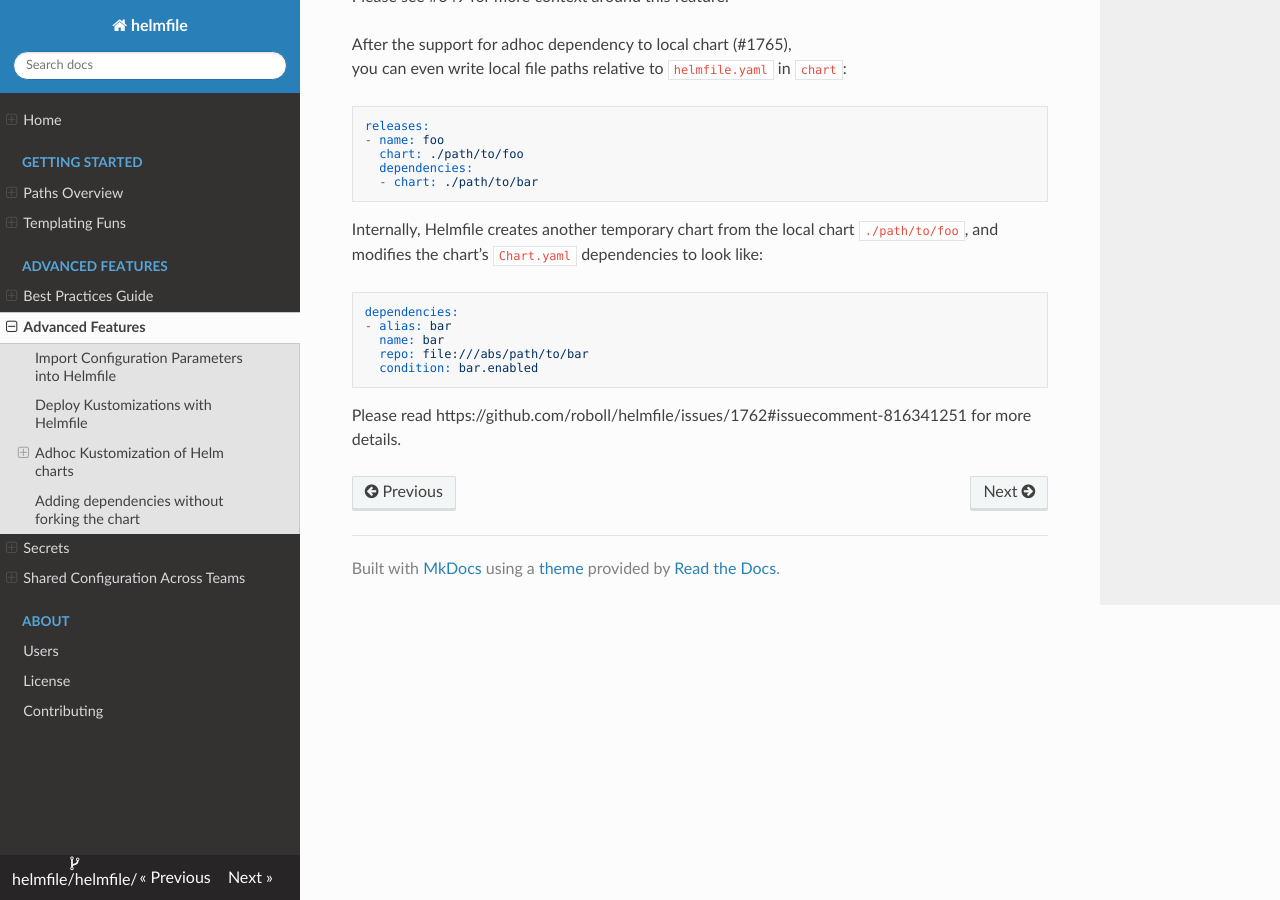
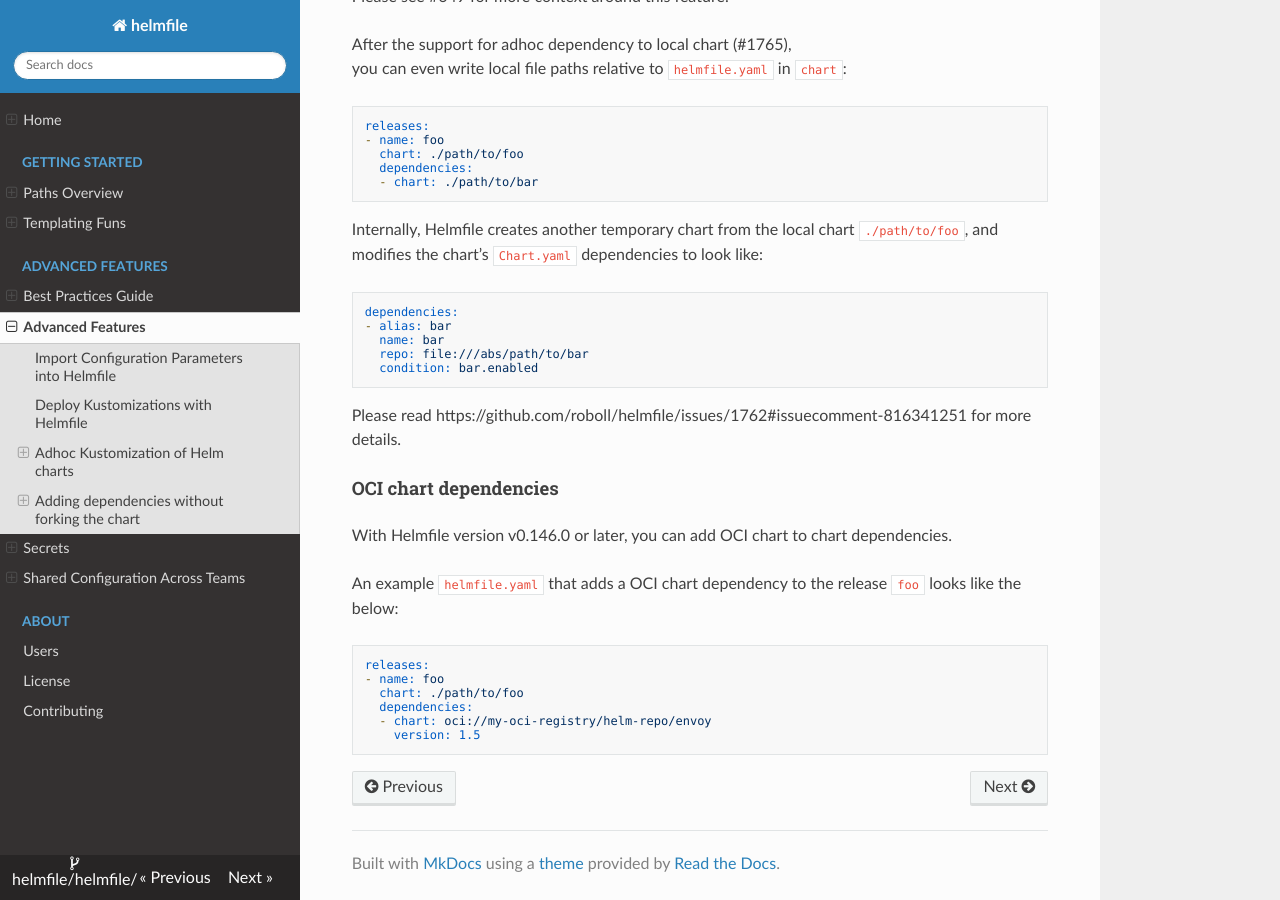
Before and after one commit to alex-tw-lam/helmfile, an MkDocs documentation site: the page built from docs/advanced-features.md, in a window 1280 px wide and 900 px high, scrolled down 5506 px. Built offline with MkDocs 1.6.1, drawn with Linux system fonts in a browser that asks for light colours; nearby versions of some CDN libraries.

Commit message:
feat: bump chartify to v0.10.0 to support OCI registry for adhoc dependencies
Signed-off-by: Tsubasa Nagasawa <toversus2357@gmail.com>

This adds OCI registry support for adhoc dependencies.
The users can now add their OCI hosted charts as dependencies to helm releases:

* Bump chartify version to v0.10.0
* Add an example helmfile to advanced usage section

````diff
--- a/docs/advanced-features.md
+++ b/docs/advanced-features.md
@@ -297,3 +297,18 @@ dependencies:
 ```
 
 Please read https://github.com/roboll/helmfile/issues/1762#issuecomment-816341251 for more details.
+
+#### OCI chart dependencies
+
+With Helmfile version v0.146.0 or later, you can add OCI chart to chart dependencies.
+
+An example `helmfile.yaml` that adds a OCI chart dependency to the release `foo` looks like the below:
+
+```
+releases:
+- name: foo
+  chart: ./path/to/foo
+  dependencies:
+  - chart: oci://my-oci-registry/helm-repo/envoy
+    version: 1.5
+```
````
Also changed, not shown: 2 other files.
